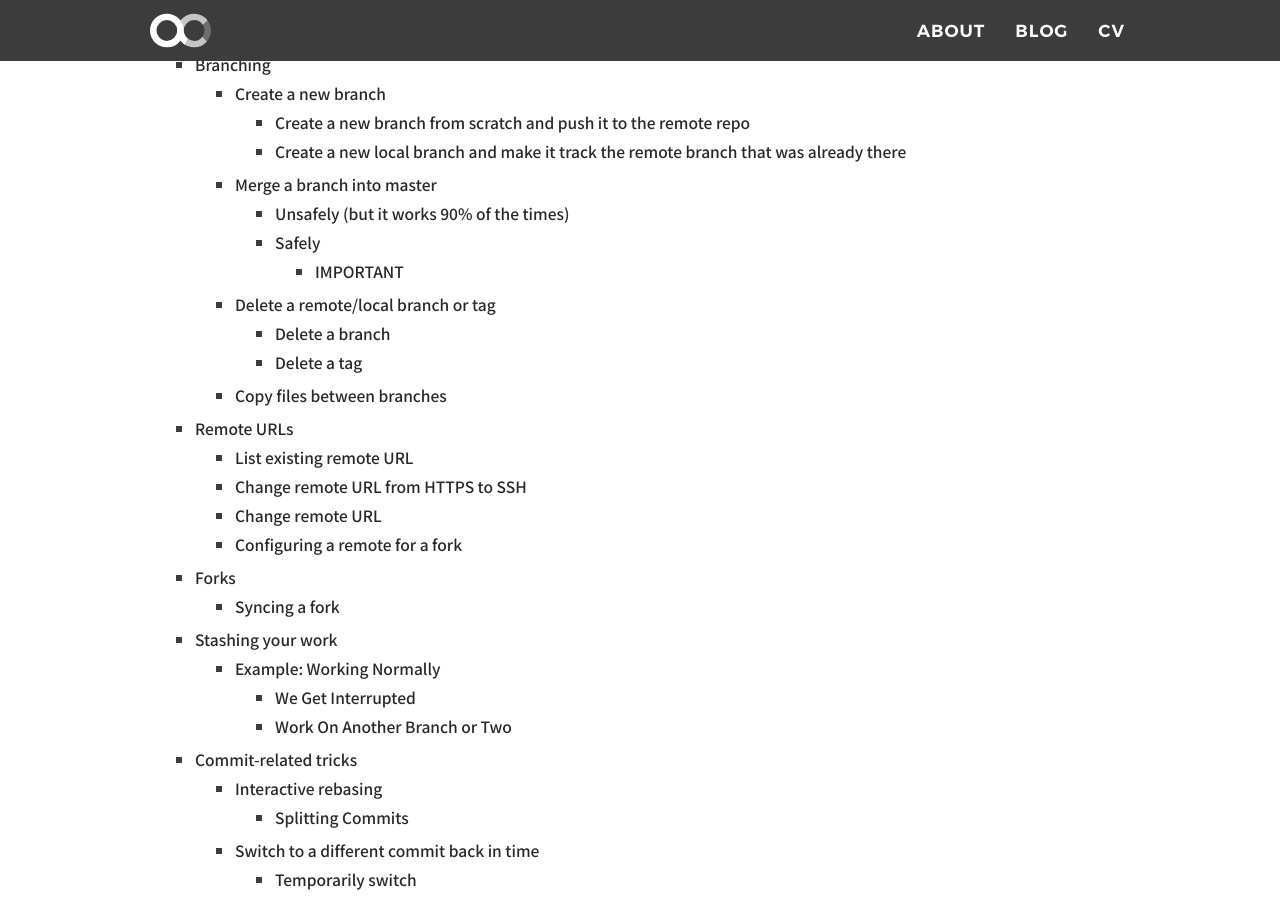
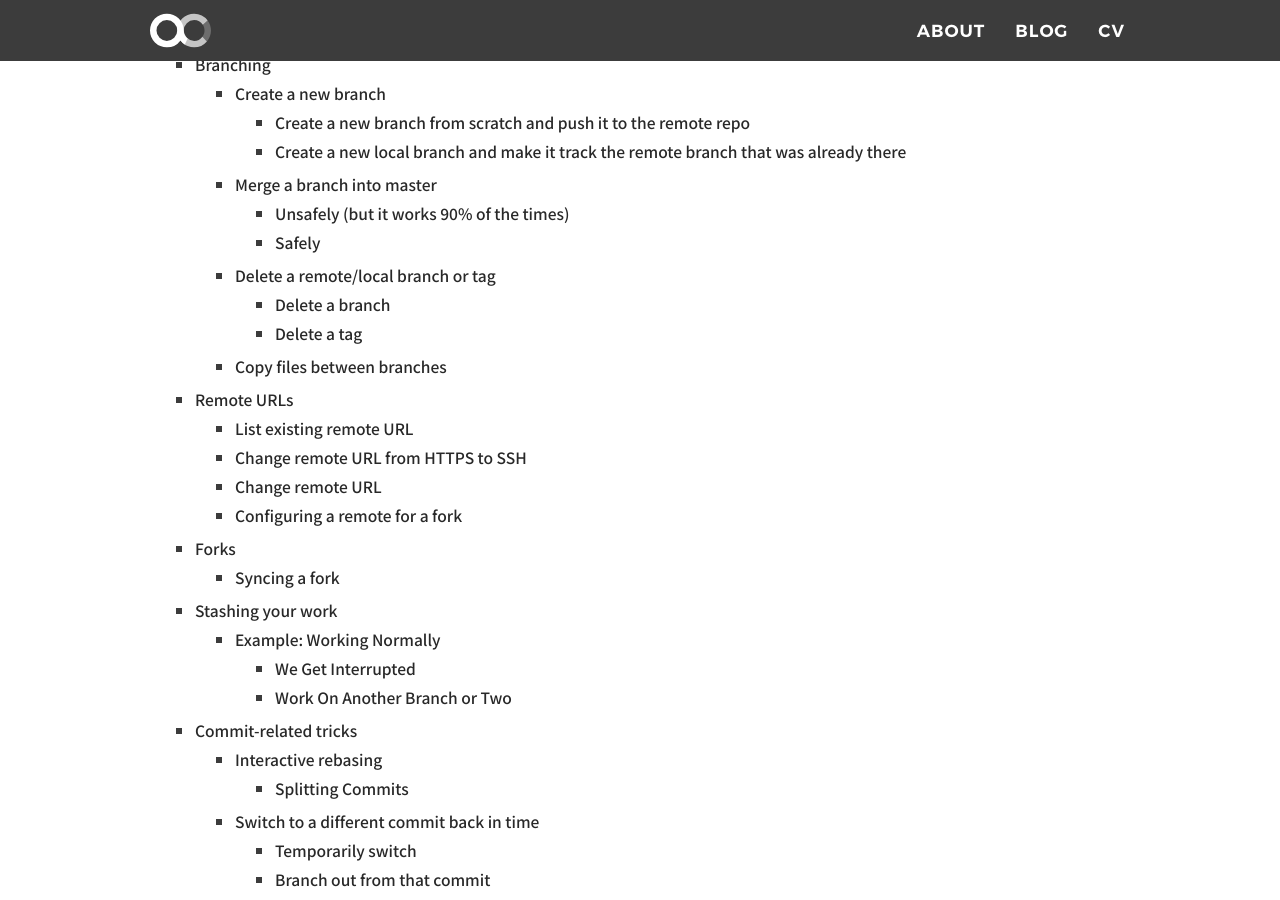
Before and after one commit to alecive/alecive.github.io, a Jekyll site: the page built from _posts/blog/2015-07-08-GitHubTricks.md, in a window 1280 px wide and 900 px high, scrolled down 382 px. Built offline with Jekyll 4.4.1, drawn with Linux system fonts in a browser that asks for light colours; nearby versions of some CDN libraries; some web fonts are replaced.

Commit message:
[kramdown] Reduced toc levels to only 1, 2, and 3 in order to avoid super long table of contents

```diff
--- a/_config.yml
+++ b/_config.yml
@@ -36,6 +36,7 @@ markdown: kramdown
 kramdown:
   syntax_highlighter: rouge
   highlighter: rouge
+  toc_levels: "1,2,3"
 permalink: pretty
 gems:
   - jekyll-sitemap
```
